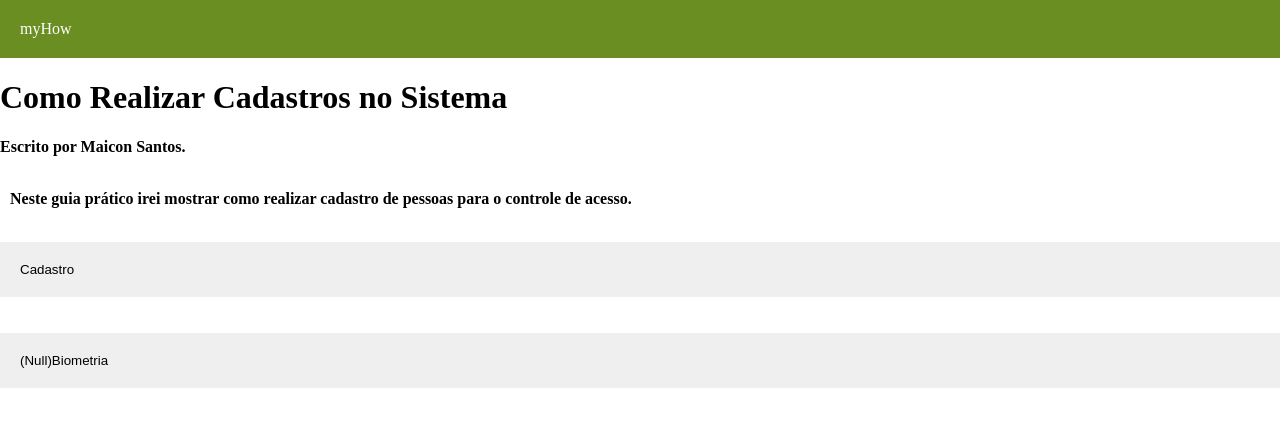
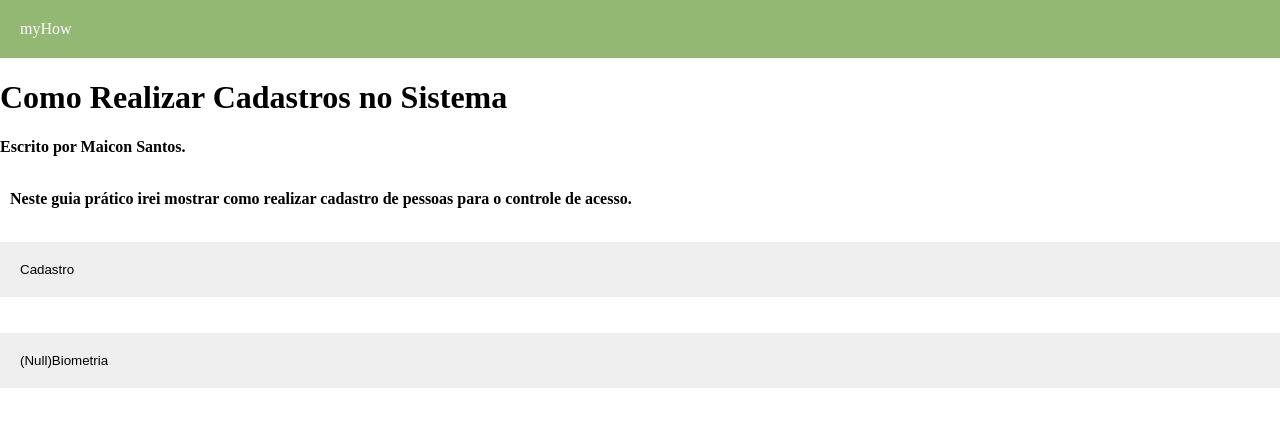
Before and after one commit to Maicon7500/firstproject, a plain HTML site: page index.html in a window 1280 px wide. Drawn offline with Linux system fonts and the light colour scheme.

Commit message:
Update cssproject.css

```diff
--- a/css/cssproject.css
+++ b/css/cssproject.css
@@ -49,6 +49,6 @@ position: sticky;
 top: 0;
 margin-top: 0px;
 padding: 20px;
-background-color: #6B8E23;
+background-color: #93b874;
 color: #fff;
 }
```
